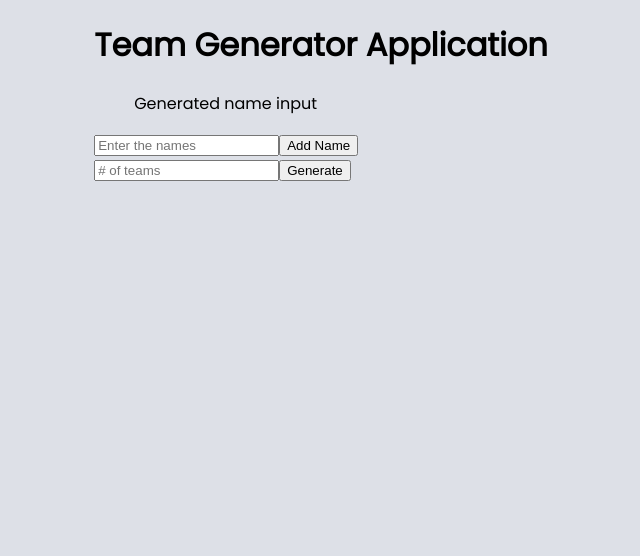
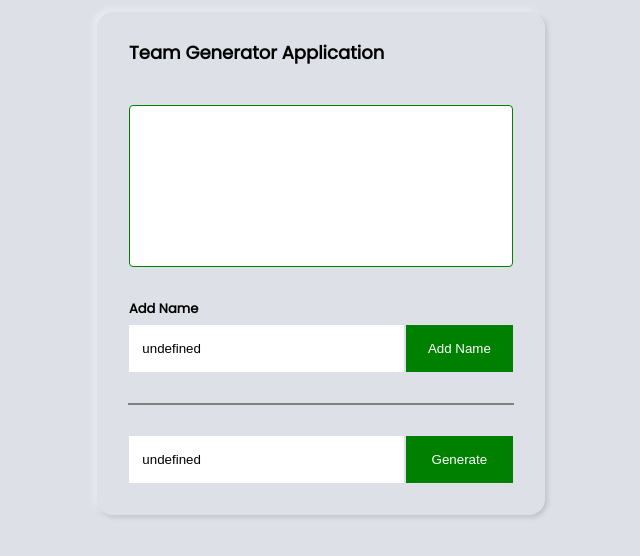
Before and after one commit to Manzi-Cedrick/angular-boilerplate-template, an Angular app: page / in a window 1280 px wide. Shown: the top 556 px of the page, without its empty margins (319-959 px from the left). Built offline with nearby package versions, Linux system fonts and the light colour scheme.

Commit message:
event handling embeding

```diff
--- a/src/app/app.component.html
+++ b/src/app/app.component.html
@@ -1,18 +1,40 @@
-<div>
-  <div>
+<div class="app-container">
+  <div class="app-header">
     <h1>Team Generator Application</h1>
   </div>
-  <div>
+  <div class="app-body-generate">
     <ul>
-      Generated name input
+      <li *ngFor="let member of memberList ">{{member}}</li>
     </ul>
   </div>
-  <div>
-    <input type="text" placeholder="Enter the names">
-    <button>Add Name</button>
+  <div class="app-addition">
+    <label>Add Name</label>
+    <div class="app-addition-input">
+      <input
+      #memberValue
+      type="text"
+      placeholder="Enter the member"
+      (input) = "onInput(memberValue.value)"
+      [value]="newmember"
+      >
+       <!-- We use [] to allow attribute adjective so we can immediately update the value everytime -->
+      <button (click)="addMember()">Add Name</button>
+    </div>
+  </div>
+  <div class="app-divider"></div>
+  <div class="app-addition">
+    <div class="app-addition-input">
+      <input
+      #numberOfTeamss
+      type="text"
+      placeholder="# of teams (No)"
+      (input) = "onInputNum(numberOfTeamss.value)"
+      [value]="numberOfTeams"
+      >
+      <button (click)="generateTeams()">Generate</button>
+    </div>
   </div>
   <div>
-    <input type="text" placeholder="# of teams">
-    <button>Generate</button>
+    <p *ngIf="errorMessage" class="error-message">{{errorMessage}}</p>
   </div>
 </div>
```
